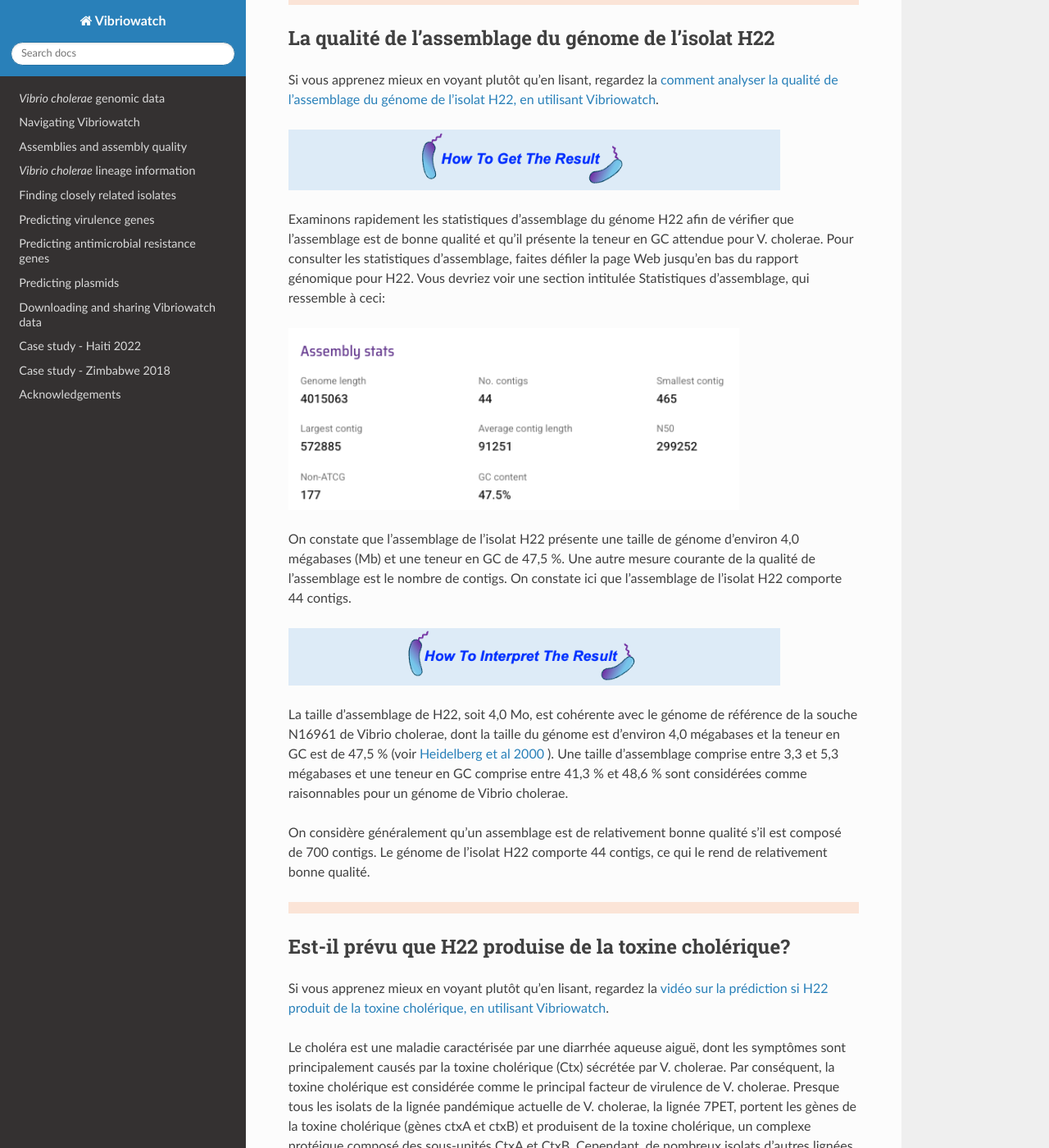
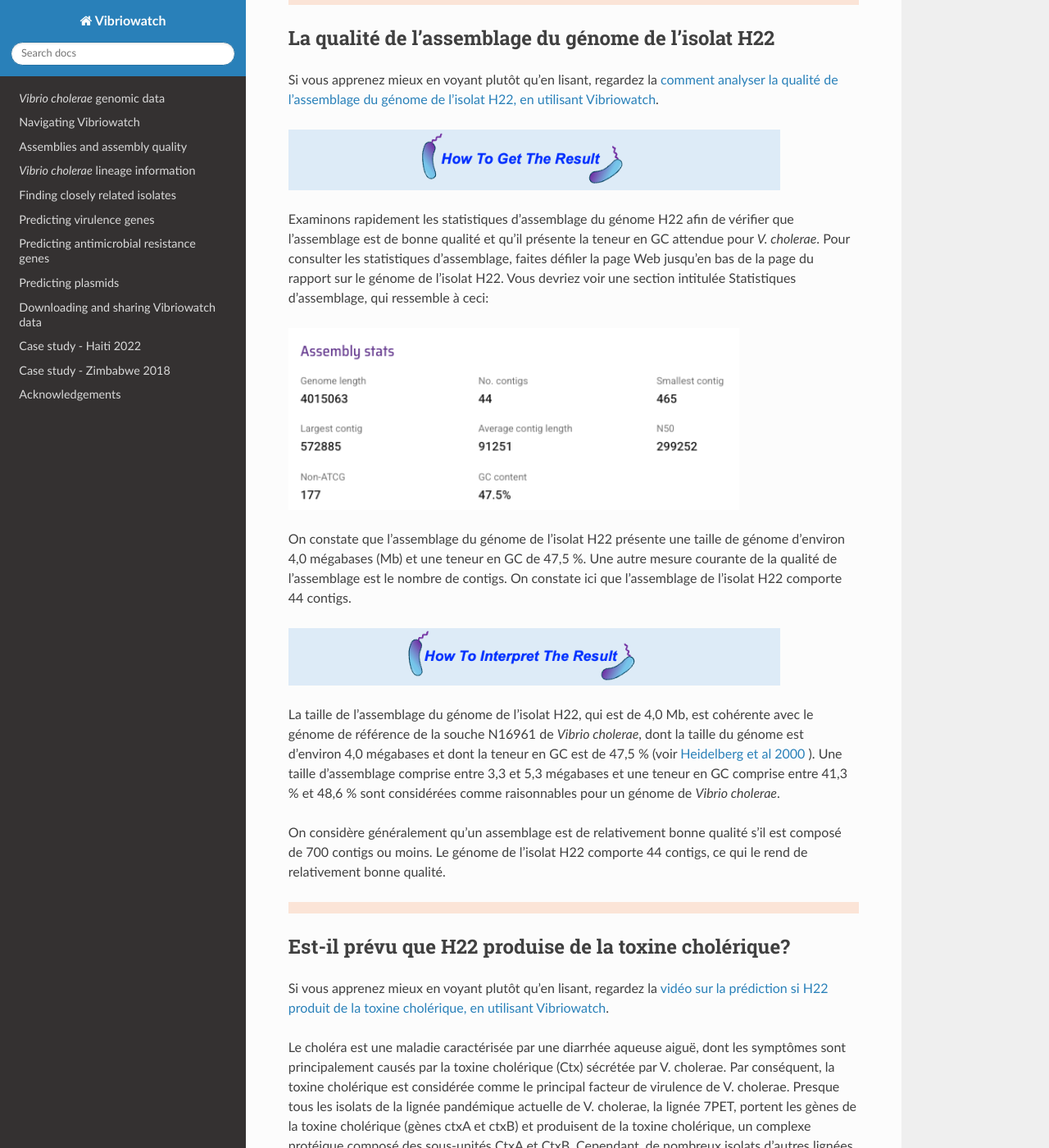
Before and after one commit to avrilcoghlan/vibriowatch, a Sphinx documentation site: the page built from docs/source/haiti_francais.rst, in a window 1280 px wide and 1400 px high, scrolled down 3646 px. Shown: the whole window at 82% size. Built offline with Sphinx 7.4.7 and the Read the Docs theme 3.1.0, drawn with Linux system fonts in a browser that asks for light colours.

Commit message:
Update haiti_francais.rst

```diff
--- a/docs/source/haiti_francais.rst
+++ b/docs/source/haiti_francais.rst
@@ -94,21 +94,21 @@
 .. image:: HowToGetTheResult.png
   :width: 600
 
-Examinons rapidement les statistiques d'assemblage du génome H22 afin de vérifier que l'assemblage est de bonne qualité et qu'il présente la teneur en GC attendue pour V. cholerae. Pour consulter les statistiques d'assemblage, faites défiler la page Web jusqu'en bas du rapport génomique pour H22. Vous devriez voir une section intitulée Statistiques d'assemblage, qui ressemble à ceci:
+Examinons rapidement les statistiques d'assemblage du génome H22 afin de vérifier que l'assemblage est de bonne qualité et qu'il présente la teneur en GC attendue pour *V. cholerae*. Pour consulter les statistiques d'assemblage, faites défiler la page Web jusqu'en bas de la page du rapport sur le génome de l'isolat H22. Vous devriez voir une section intitulée Statistiques d'assemblage, qui ressemble à ceci:
 
 .. image:: Picture116.png
   :width: 550
 
-On constate que l'assemblage de l'isolat H22 présente une taille de génome d'environ 4,0 mégabases (Mb) et une teneur en GC de 47,5 %. Une autre mesure courante de la qualité de l'assemblage est le nombre de contigs. On constate ici que l'assemblage de l'isolat H22 comporte 44 contigs.
+On constate que l'assemblage du génome de l'isolat H22 présente une taille de génome d'environ 4,0 mégabases (Mb) et une teneur en GC de 47,5 %. Une autre mesure courante de la qualité de l'assemblage est le nombre de contigs. On constate ici que l'assemblage de l'isolat H22 comporte 44 contigs.
 
 .. image:: HowToInterpretTheResult.png
   :width: 600
 
-La taille d'assemblage de H22, soit 4,0 Mo, est cohérente avec le génome de référence de la souche N16961 de Vibrio cholerae, dont la taille du génome est d'environ 4,0 mégabases et la teneur en GC est de 47,5 % (voir `Heidelberg et al 2000`_ ). Une taille d'assemblage comprise entre 3,3 et 5,3 mégabases et une teneur en GC comprise entre 41,3 % et 48,6 % sont considérées comme raisonnables pour un génome de Vibrio cholerae.
+La taille de l'assemblage du génome de l'isolat H22, qui est de 4,0 Mb, est cohérente avec le génome de référence de la souche N16961 de *Vibrio cholerae*, dont la taille du génome est d'environ 4,0 mégabases et dont la teneur en GC est de 47,5 % (voir `Heidelberg et al 2000`_ ). Une taille d'assemblage comprise entre 3,3 et 5,3 mégabases et une teneur en GC comprise entre 41,3 % et 48,6 % sont considérées comme raisonnables pour un génome de *Vibrio cholerae*.
 
 .. _Heidelberg et al 2000: https://pubmed.ncbi.nlm.nih.gov/10952301/
 
-On considère généralement qu'un assemblage est de relativement bonne qualité s'il est composé de 700 contigs. Le génome de l'isolat H22 comporte 44 contigs, ce qui le rend de relativement bonne qualité.
+On considère généralement qu'un assemblage est de relativement bonne qualité s'il est composé de 700 contigs ou moins. Le génome de l'isolat H22 comporte 44 contigs, ce qui le rend de relativement bonne qualité.
 
 .. image:: HorizontalDivider.png
   :width: 1200
```
